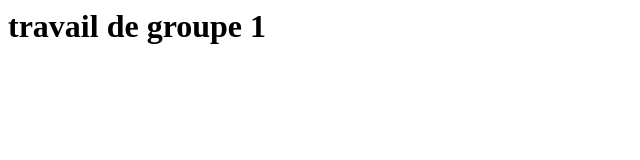
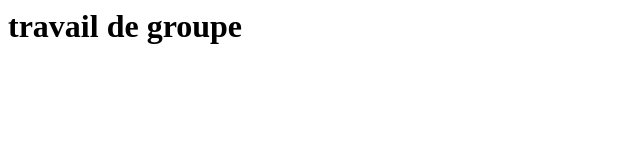
Before and after one commit to Raikaryu/pierre, a plain HTML site: page index.html in a window 1280 px wide. Shown: the full height of the page, 0-640 px from the left. Drawn offline with Linux system fonts and the light colour scheme.

Commit message:
Update index.html

```diff
--- a/index.html
+++ b/index.html
@@ -1 +1 @@
-<h1>travail de groupe 1</h1>
+<h1>travail de groupe </h1>
```
